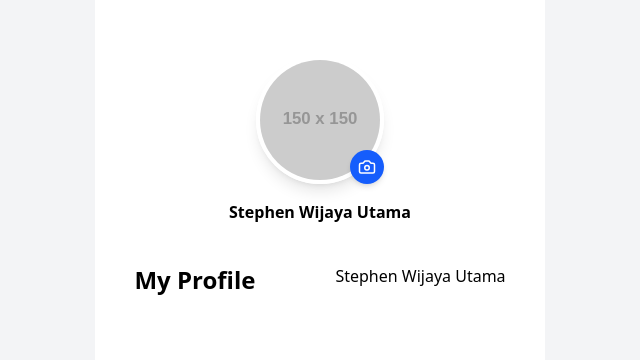
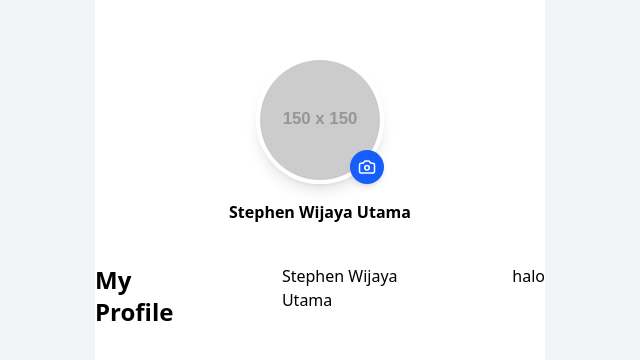
Before and after one commit to StudioKayu/Main, a React (Vite) app in the folder StudioKayu/: page /Profile in a window 1280 px wide. Shown: the part 104-464 px from the top of the page, without its empty margins (65-705 px from the left). Built offline with nearby package versions, Linux system fonts and the light colour scheme.

Commit message:
hallodek

```diff
--- a/StudioKayu/src/pages/profile.tsx
+++ b/StudioKayu/src/pages/profile.tsx
@@ -55,6 +55,7 @@ const Profile = () => {
     <div className=' flex flex-row justify-beetween gap-20 mt-10'>
         <p className='font-semibold text-2xl'>My Profile</p>
         <p>Stephen Wijaya Utama</p>
+        <p>halo</p>
 
     </div>
 
```
